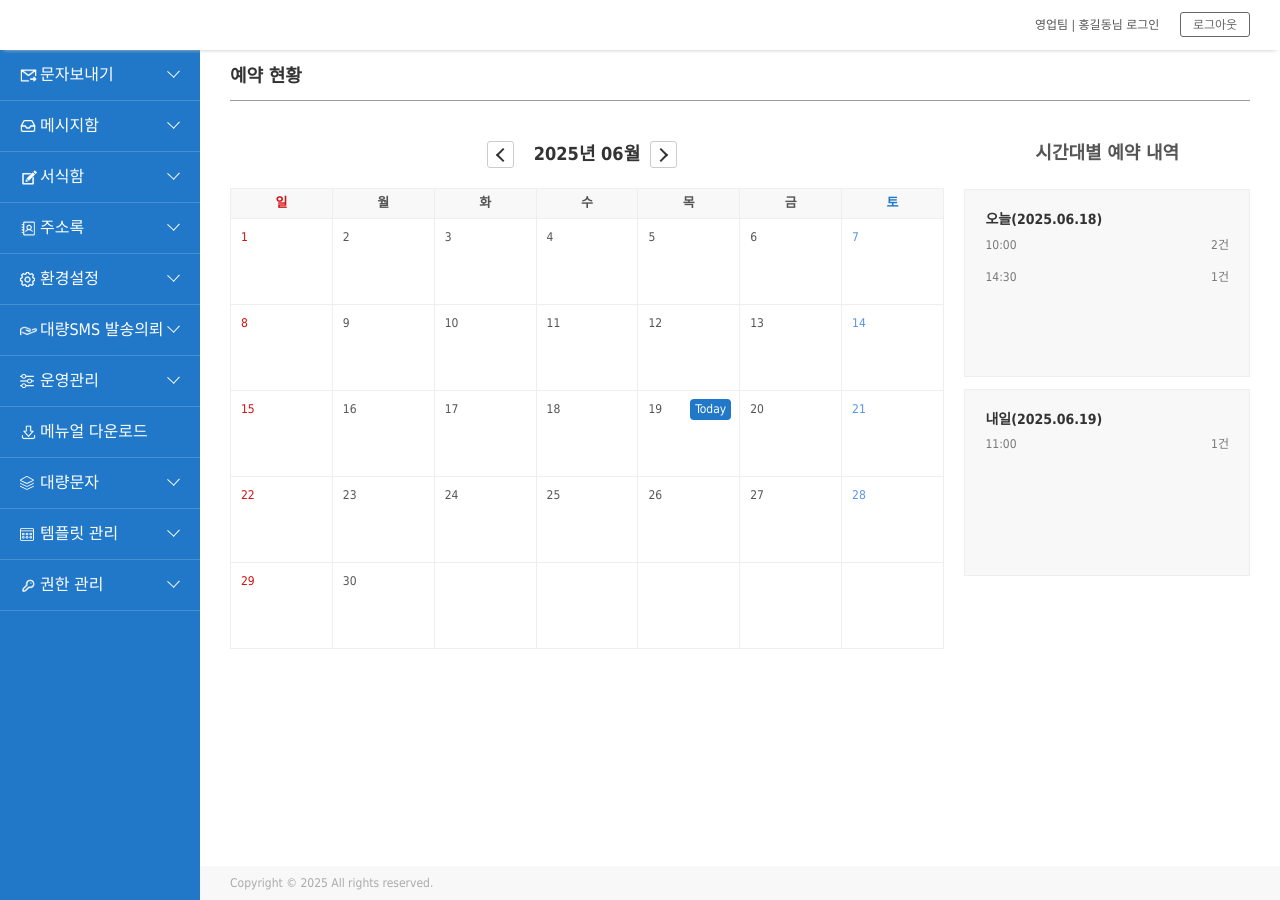
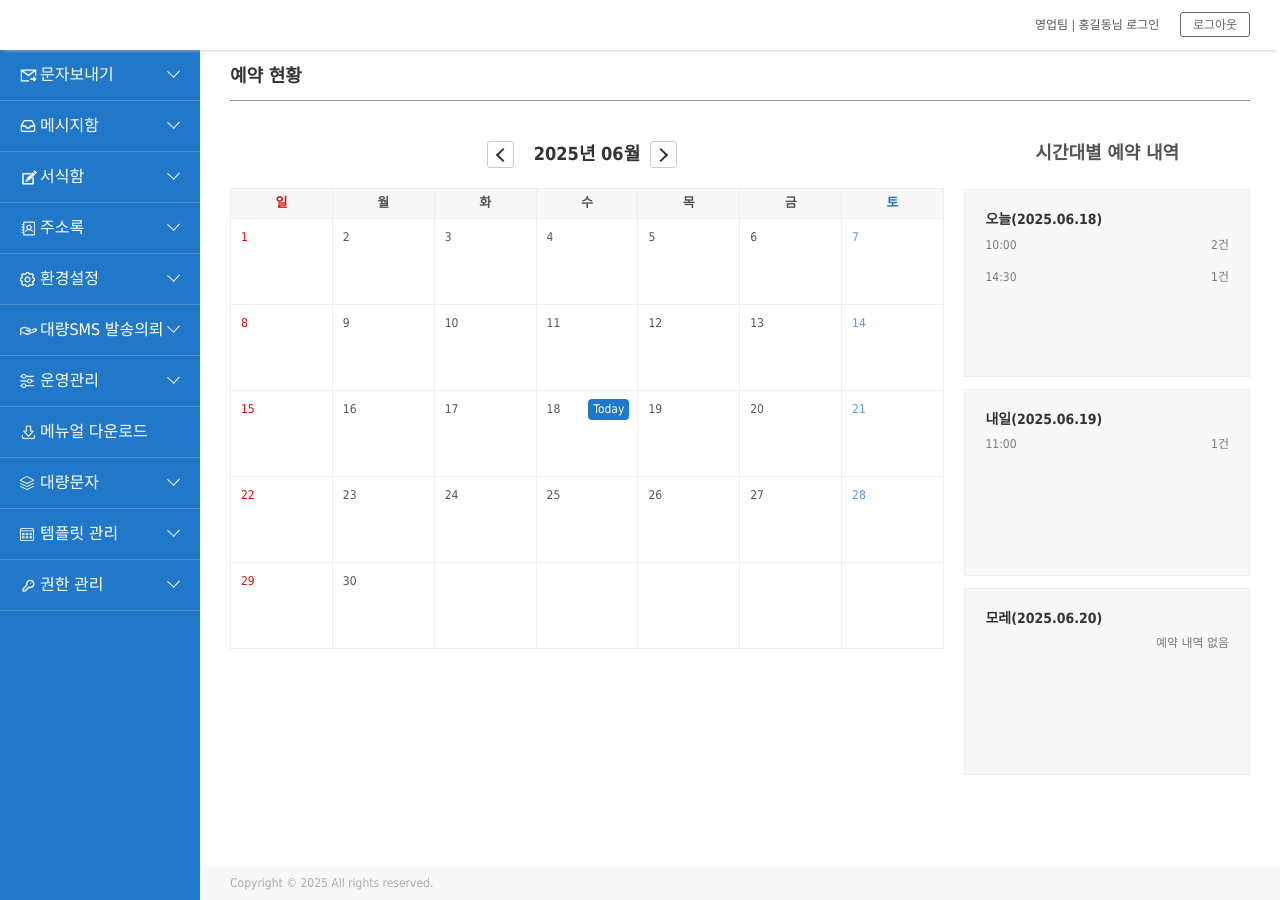
Before and after one commit to jkarvis91/umspages, a Jekyll site: the page built from pages/reservationStatus-list.html, in a window 1280 px wide. Built offline with Jekyll 4.4.1, drawn with Linux system fonts in a browser that asks for light colours; some web fonts are replaced.

Commit message:
Update reservationStatus-list.html

```diff
--- a/pages/reservationStatus-list.html
+++ b/pages/reservationStatus-list.html
@@ -51,8 +51,8 @@ layout: layout
               <td><div id="calendar_20250615" class="notWork" value="20250615">15</div></td>
               <td><div id="calendar_20250616" class="notWork" value="20250616">16</div></td>
               <td><div id="calendar_20250617" class="notWork" value="20250617">17</div></td>
-              <td><div id="calendar_20250618" class="notWork" value="20250618">18</div></td>
-              <td><div id="calendar_20250619" class="today" value="20250619">19</div></td>
+              <td><div id="calendar_20250618" class="today" value="20250618">18</div></td>
+              <td><div id="calendar_20250619" class="notWork" value="20250619">19</div></td>
               <td><div id="calendar_20250620" class="notWork" value="20250620">20</div></td>
               <td><div id="calendar_20250621" class="notWork" value="20250621">21</div></td>
             </tr>
@@ -98,6 +98,14 @@ layout: layout
         <div><p>11:00</p><p>1건</p></div>
       </div>
     </div>
+
+    <div class="hour-reservation-area">
+      <h3>모레(2025.06.20)</h3>
+      <div class="hour-reservation-box">
+        <div><p>예약 내역 없음</p></div>
+      </div>
+    </div>
+
   </div>
 </div>
 <!-- end table -->
```
